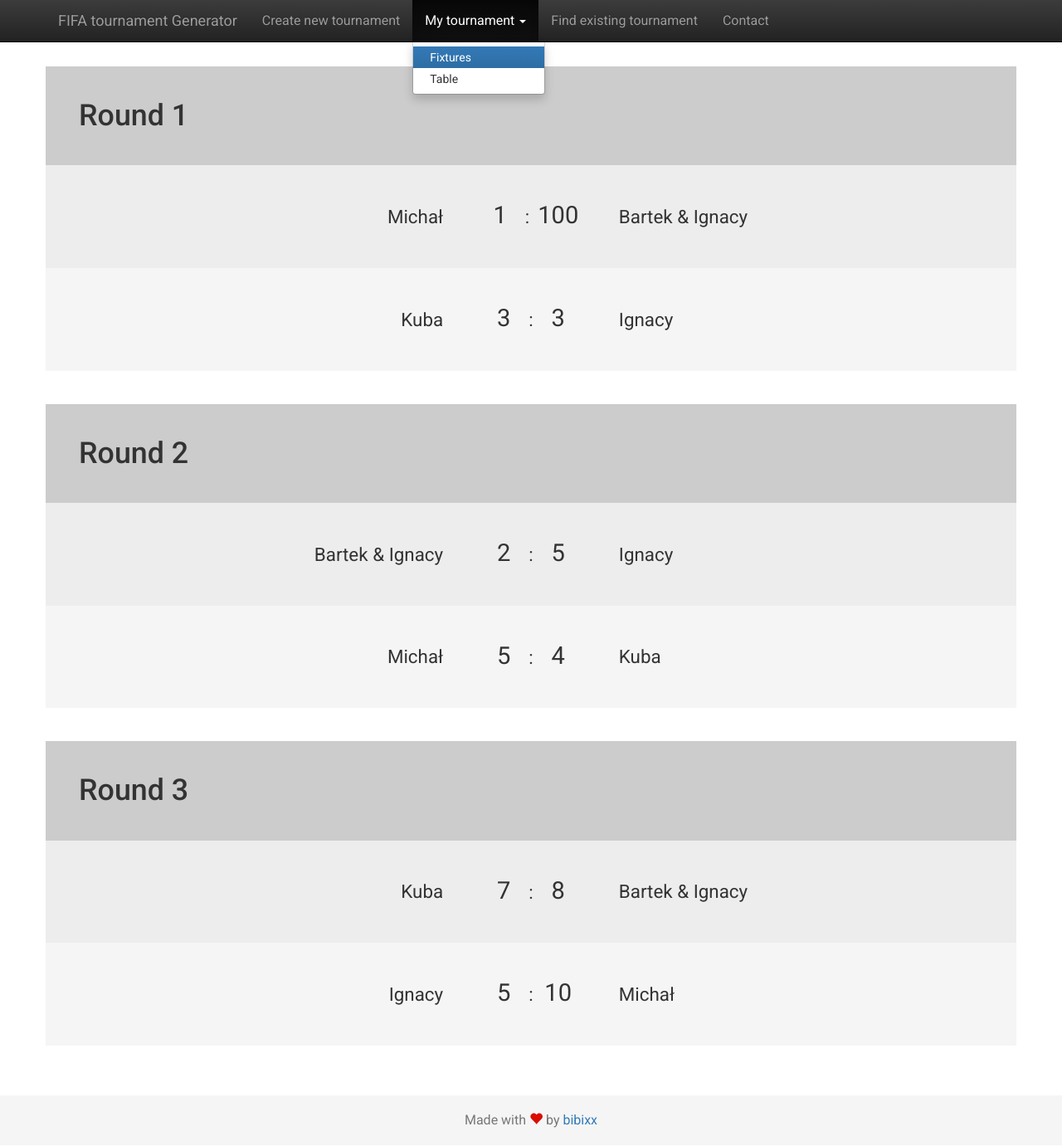
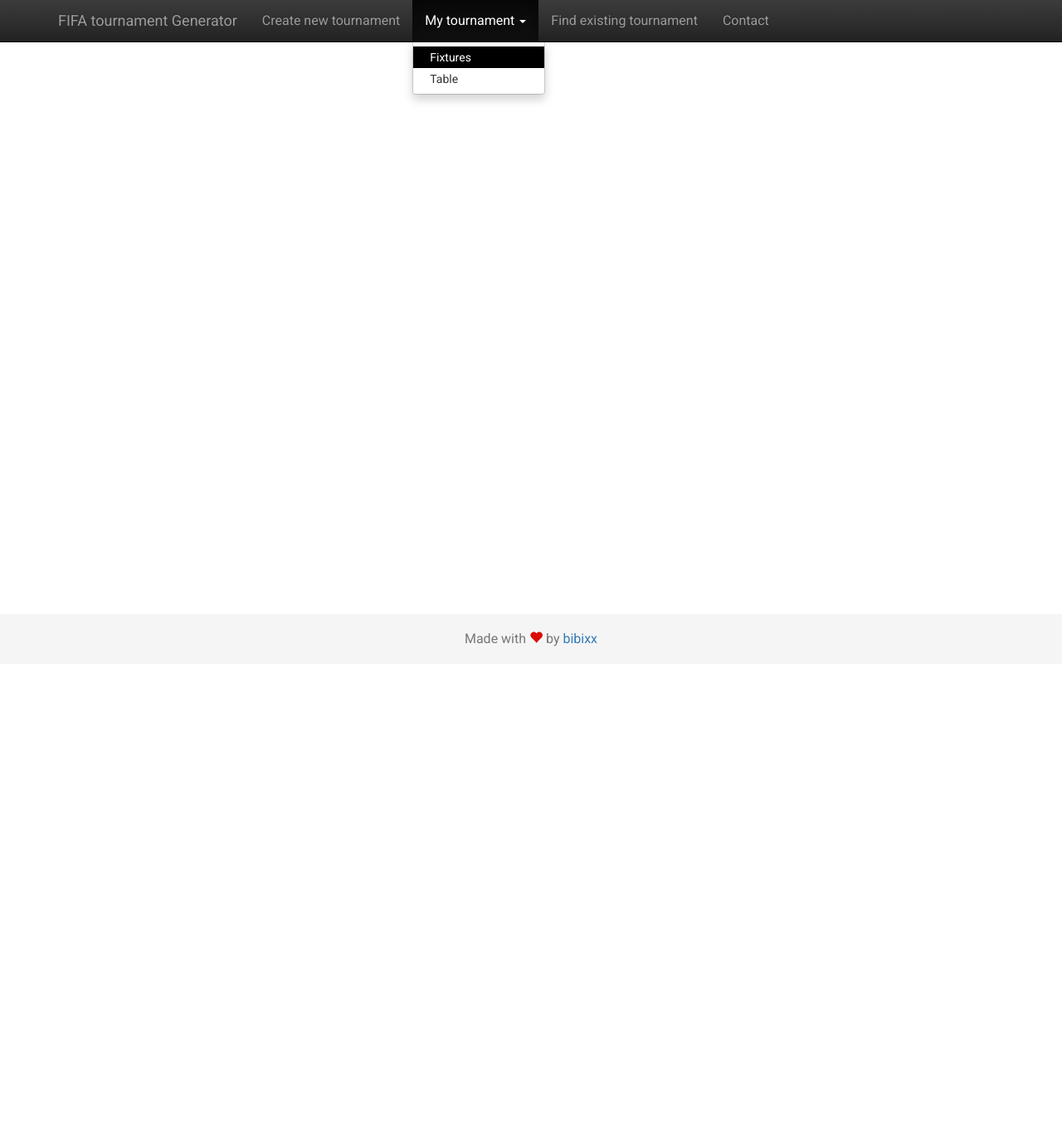
Before and after one commit to bibixx/FIFA-Generator, a PHP site: page /scores.php?id=4 in a window 1280 px wide, after a click on "My tournament". Shown: the whole page at 83% size. After the commit the page ends 779 px from the top, so only its background shows below. Run offline with PHP 8.4, Linux system fonts and the light colour scheme; data comes from the database, SQL or seed files in the repository.

Commit message:
Added selection of tournament in scores & table. Starting migrating to mysql in scores

```diff
--- a/css/scores.css
+++ b/css/scores.css
@@ -21,6 +21,10 @@ body {
   margin-top: 30px;
 }
 
+.dropdown-menu > .active > a, .dropdown-menu > .active > a:focus, .dropdown-menu > .active > a:hover {
+  background: #000;
+}
+
 body {
   font-family: Roboto;
   font-size: 16px;
@@ -33,15 +37,9 @@ body {
 .round .row {
   font-size: 1.4em;
   background: #ededed;
-  display: -webkit-flex;
-  display: -ms-flexbox;
   display: flex;
-  -webkit-align-items: center;
-      -ms-flex-align: center;
-          align-items: center;
-  -webkit-justify-content: flex-start;
-      -ms-flex-pack: start;
-          justify-content: flex-start;
+  align-items: center;
+  justify-content: flex-start;
   padding: 40px;
 }
 
--- a/empty.html
+++ b/empty.html
@@ -13,7 +13,7 @@
       </div>
       <div id="navbar" class="collapse navbar-collapse">
         <ul class="nav navbar-nav">
-          <li class="active"><a href="index.html">Create new tournament</a></li>
+          <li class="active"><a href=".">Create new tournament</a></li>
           <li><a href="#about">Find existing tournament</a></li>
           <li><a href="#contact">Contact</a></li>
         </ul>
--- a/generate.php
+++ b/generate.php
@@ -5,7 +5,6 @@
   for($x=0; $x<=4; $x++){
     array_push( $settings, array_shift($_GET) );
   }
-  print_r( $settings );
 
   $getKeys = array_keys($_GET);
   $temp = array(
@@ -82,8 +81,9 @@
   mysql_query('SET NAMES utf8');
   $query = "INSERT INTO `tournaments`(`title`, `type`, `players`, `rounds`, `fixtures`) VALUES ('tytuł', 'League', '".JSON_encode( $json )."', '".JSON_encode( $rounds )."', '".JSON_encode( $results )."')";
   $data = mysql_query($query);
+  $id = mysql_insert_id();
   mysql_close($dbc);
 
-  header("Location: scores.php");
+  header("Location: scores.php?id=".$id);
   die();
 ?>
--- a/includes/_nav.jade
+++ b/includes/_nav.jade
@@ -10,7 +10,7 @@ nav.navbar.navbar-inverse.navbar-fixed-top
     #navbar.collapse.navbar-collapse
       ul.nav.navbar-nav
         li.active
-          a(href='index.html') Create new tournament
+          a(href='.') Create new tournament
         li
           a(href='#about') Find existing tournament
         li
--- a/index.html
+++ b/index.html
@@ -13,7 +13,7 @@
       </div>
       <div id="navbar" class="collapse navbar-collapse">
         <ul class="nav navbar-nav">
-          <li class="active"><a href="index.html">Create new tournament</a></li>
+          <li class="active"><a href=".">Create new tournament</a></li>
           <li><a href="#about">Find existing tournament</a></li>
           <li><a href="#contact">Contact</a></li>
         </ul>
--- a/sass/modules/_base.sass
+++ b/sass/modules/_base.sass
@@ -4,3 +4,6 @@ html
 body
   padding-top: 50px
   margin-top: 30px
+
+.dropdown-menu>.active>a, .dropdown-menu>.active>a:focus, .dropdown-menu>.active>a:hover
+  background: #000
--- a/scores.php
+++ b/scores.php
@@ -13,12 +13,12 @@
       </div>
       <div id="navbar" class="collapse navbar-collapse">
         <ul class="nav navbar-nav">
-          <li><a href="index.html">Create new tournament</a></li>
+          <li><a href=".">Create new tournament</a></li>
           <li class="active dropdown">
               <a href="#" data-toggle="dropdown" class="dropdown-toggle">My tournament <span class="caret"></span></a>
               <ul class="dropdown-menu">
-                <li class="active"><a href="scores.php">Fixtures</a></li>
-                <li><a href="table.php">Table</a></li>
+                <li class="active"><a href="scores.php?id=<?= mysql_real_escape_string($_GET["id"]);?>">Fixtures</a></li>
+                <li><a href="table.php?id=<?= mysql_real_escape_string($_GET["id"]);?>">Table</a></li>
               </ul>
           </li>
           <li><a href="#about">Find existing tournament</a></li>
@@ -33,7 +33,8 @@
       $dbc = mysql_connect('127.0.0.1', 'root', 'admin') or die( 'błąd' );
       $dcs = mysql_select_db('tournaments');
       mysql_query('SET NAMES utf8');
-      $query = "SELECT * FROM `tournaments` WHERE (`id`=1)";
+      $id = mysql_real_escape_string($_GET["id"]);
+      $query = "SELECT * FROM `tournaments` WHERE (`id`=$id)";
       $data = mysql_query($query);
       mysql_close($dbc);
 
```
Also changed, not shown: css/style.css (+4 -4 lines), table.php (+12 -10 lines).
